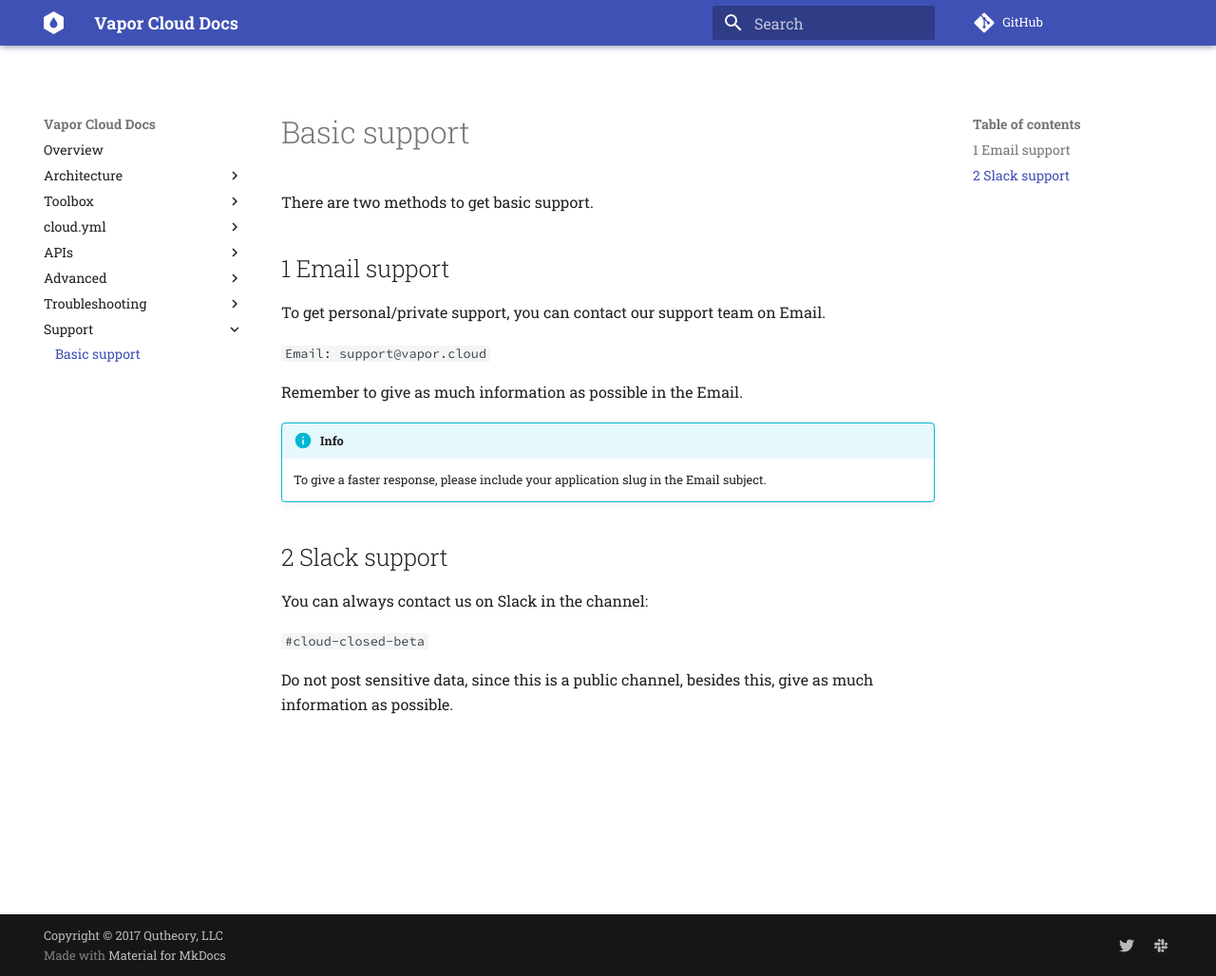
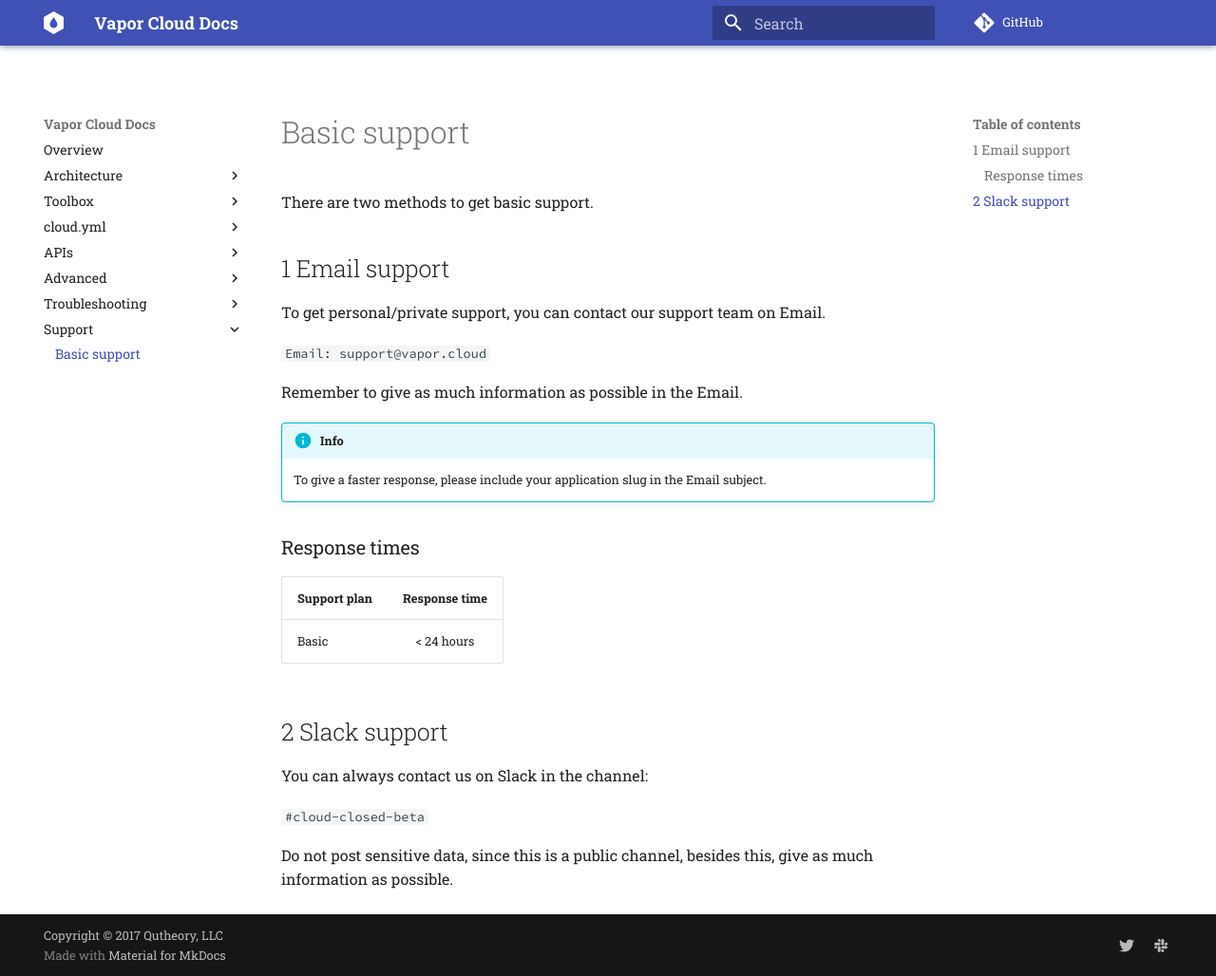
Before and after one commit to qutheory/cloud-documentation, an MkDocs documentation site: the page built from docs/support/basic-support.md, in a window 1280 px wide and 1028 px high. Shown: the whole window at 95% size. Built offline with MkDocs 1.6.1 and Material for MkDocs 9.7.7, drawn with Linux system fonts in a browser that asks for light colours; comment, search, counter and statistics services are not loaded; old or Windows-style settings are respelled for this version of MkDocs.

Commit message:
Adding email response time

```diff
--- a/docs/support/basic-support.md
+++ b/docs/support/basic-support.md
@@ -13,6 +13,12 @@
 !!! info
     To give a faster response, please include your application slug in the Email subject.
 
+### Response times
+
+| Support plan  | Response time |
+| ------------- |:-------------:|
+| Basic         | < 24 hours    |
+
 ## 2 Slack support
 
 You can always contact us on Slack in the channel:
```
